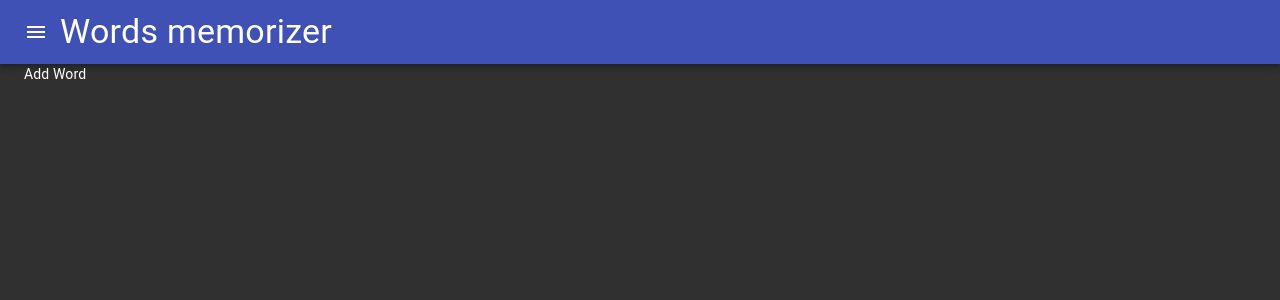
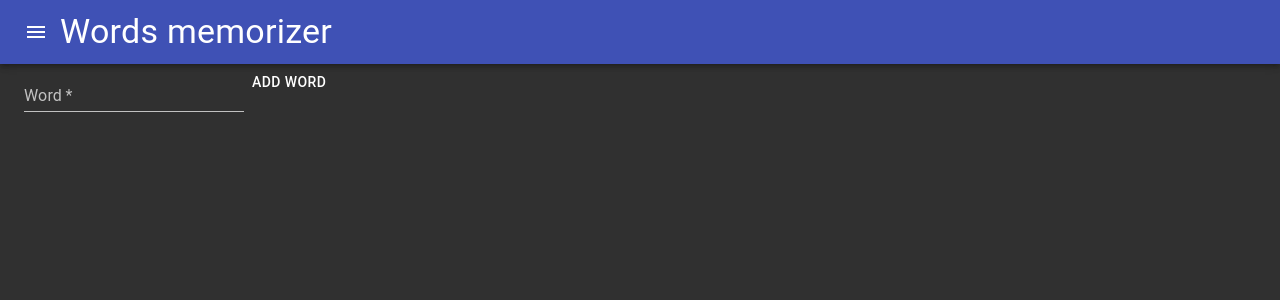
Before and after one commit to bartlomiejolma/words-ui, a React (Create React App) app: page /addWord in a window 1280 px wide. Shown: the top 300 px of the page. Built offline with nearby package versions, Linux system fonts and the light colour scheme.

Commit message:
Adds AddWord form.

```diff
--- a/src/AddWord.tsx
+++ b/src/AddWord.tsx
@@ -1,7 +1,31 @@
+import { Box, Button, TextField } from "@material-ui/core";
 import React from "react";
 
+import { useForm } from "react-hook-form";
+
+interface FormData {
+  word: string;
+}
+
 const AddWord = () => {
-  return <div>Add Word</div>;
+  const { register, handleSubmit } = useForm<FormData>();
+  const onSubmit = handleSubmit(({ word }) => {
+    console.log(word);
+  });
+
+  return (
+    <form onSubmit={onSubmit}>
+      <Box flexDirection="row">
+        <TextField
+          name="word"
+          label="Word"
+          inputRef={register}
+          required={true}
+        />
+        <Button type="submit">Add Word</Button>
+      </Box>
+    </form>
+  );
 };
 
 export default AddWord;
```
